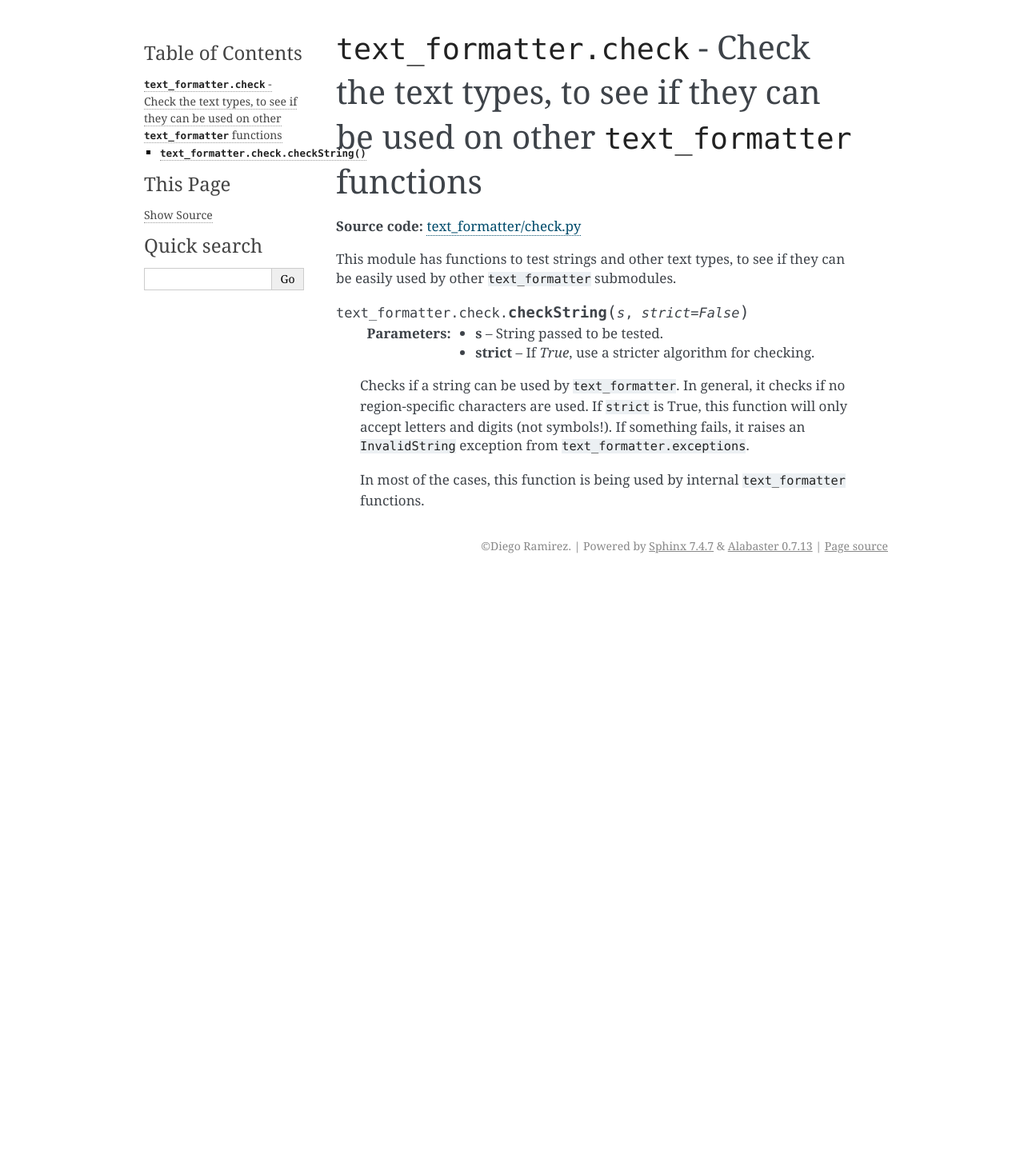
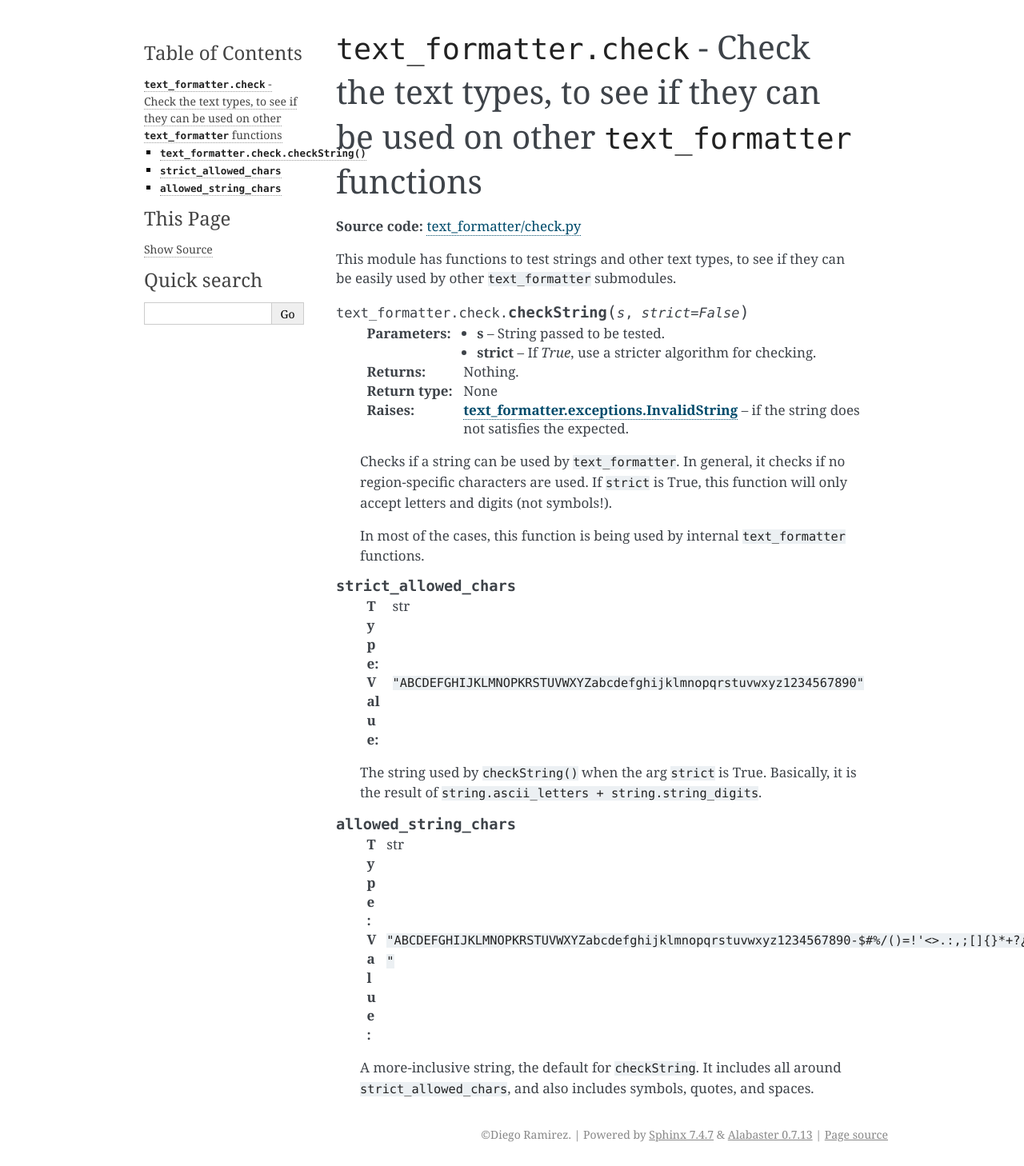
Before and after one commit to DiddiLeija/text_formatter, a Sphinx documentation site: the page built from docs/modules/module_check.rst, in a window 1280 px wide. Shown: the whole page at 80% size. Built offline with Sphinx 7.4.7, drawn with Linux system fonts in a browser that asks for light colours; before the commit the page ends 900 px from its top, so only the background shows below that.

Commit message:
Include some variables
* strict_allowed_chars
* allowed_string_chars

```diff
--- a/docs/modules/module_check.rst
+++ b/docs/modules/module_check.rst
@@ -12,8 +12,26 @@ other ``text_formatter`` submodules.
 
    :param s: String passed to be tested.
    :param strict: If `True`, use a stricter algorithm for checking.
+   :return: Nothing.
+   :rtype: None
+   :raises text_formatter.exceptions.InvalidString: if the string does not satisfies the expected.
 
    Checks if a string can be used by ``text_formatter``. In general, it checks if no region-specific characters are used. If ``strict`` is True, this function will only accept
-   letters and digits (not symbols!). If something fails, it raises an ``InvalidString`` exception from ``text_formatter.exceptions``.
+   letters and digits (not symbols!).
 
    In most of the cases, this function is being used by internal ``text_formatter`` functions.
+
+.. py:data:: strict_allowed_chars
+
+   :type: str
+   :value: ``"ABCDEFGHIJKLMNOPKRSTUVWXYZabcdefghijklmnopqrstuvwxyz1234567890"``
+
+   The string used by ``checkString()`` when the arg ``strict`` is True. Basically, it is the result of ``string.ascii_letters + string.string_digits``.
+
+.. py:data:: allowed_string_chars
+
+   :type: str
+   :value: ``"ABCDEFGHIJKLMNOPKRSTUVWXYZabcdefghijklmnopqrstuvwxyz1234567890-$#%/()=!'<>.:,;[]{}*+?¿¡\" "``
+
+   A more-inclusive string, the default for ``checkString``. It includes all around ``strict_allowed_chars``, and also includes symbols, quotes,
+   and spaces.
```
